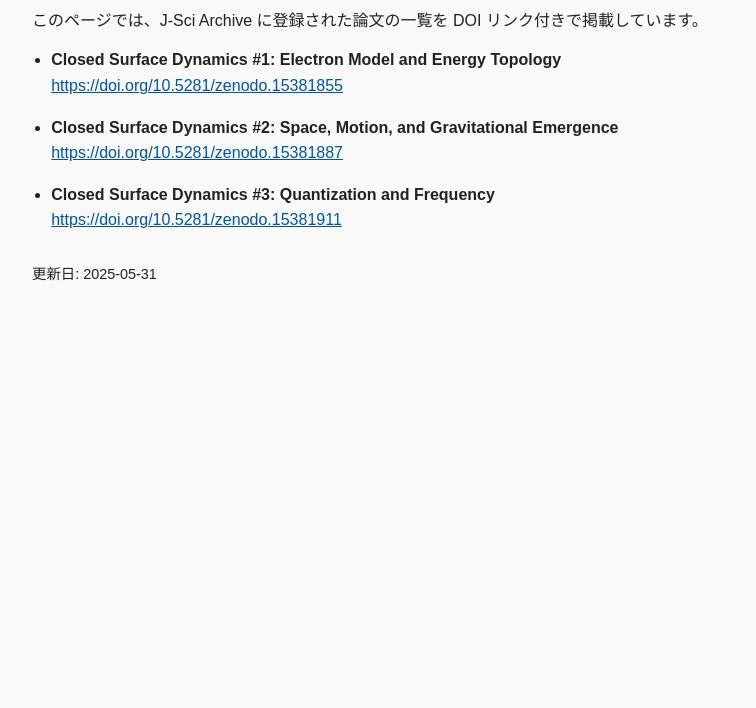
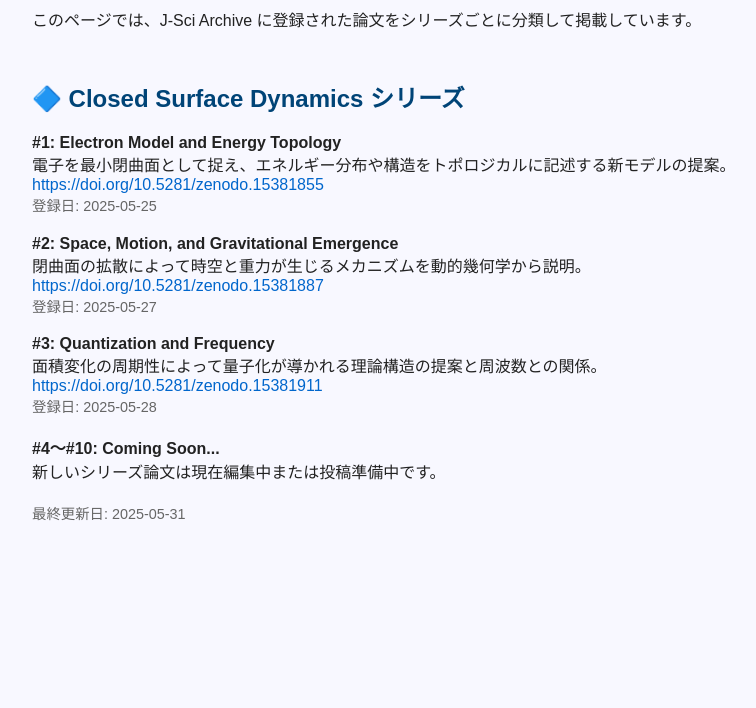
Before and after one commit to tetsuo0827/j-sci-archive, a plain HTML site: page papers.html in a window 1280 px wide. Shown: the part 92-800 px from the top of the page, without its empty margins (0-756 px from the left). Drawn offline with Linux system fonts and the light colour scheme.

Commit message:
Update papers.html

```diff
--- a/papers.html
+++ b/papers.html
@@ -5,43 +5,69 @@
   <title>論文一覧 - J-Sci Archive</title>
   <style>
     body {
-            font-family: 'Yu Gothic', 'Hiragino Kaku Gothic ProN', sans-serif;
+      font-family: 'Yu Gothic', sans-serif;
       margin: 2em;
-            background-color: #f9f9f9;
+      background-color: #f8f8ff;
       color: #222;
     }
     h1 {
-            color: #0077aa;
+      color: #0055aa;
     }
-        ul {
-            padding-left: 1.2em;
+    h2 {
+      color: #004477;
+      margin-top: 2em;
     }
-        li {
-            margin-bottom: 1em;
-            line-height: 1.6;
+    .entry {
+      margin-bottom: 1.2em;
     }
-        a {
-            color: #0055aa;
+    .entry a {
+      color: #0066cc;
+      text-decoration: none;
+    }
+    .entry a:hover {
+      text-decoration: underline;
+    }
+    .date {
+      font-size: 0.9em;
+      color: #666;
     }
   </style>
 </head>
 <body>
+
   <h1>論文一覧</h1>
-    <p>このページでは、J-Sci Archive に登録された論文の一覧を DOI リンク付きで掲載しています。</p>
-    <ul>
-        <li>
-            <strong>Closed Surface Dynamics #1: Electron Model and Energy Topology</strong><br>
-            <a href="https://doi.org/10.5281/zenodo.15381855" target="_blank">https://doi.org/10.5281/zenodo.15381855</a>
-        </li>
-        <li>
-            <strong>Closed Surface Dynamics #2: Space, Motion, and Gravitational Emergence</strong><br>
-            <a href="https://doi.org/10.5281/zenodo.15381887" target="_blank">https://doi.org/10.5281/zenodo.15381887</a>
-        </li>
-        <li>
-            <strong>Closed Surface Dynamics #3: Quantization and Frequency</strong><br>
-            <a href="https://doi.org/10.5281/zenodo.15381911" target="_blank">https://doi.org/10.5281/zenodo.15381911</a>
-        </li>
-    </ul>
-    <p style="margin-top: 2em; font-size: 0.9em;">更新日: 2025-05-31</p>
+  <p>このページでは、J-Sci Archive に登録された論文をシリーズごとに分類して掲載しています。</p>
+
+  <h2>🔷 Closed Surface Dynamics シリーズ</h2>
+
+  <div class="entry">
+    <strong>#1: Electron Model and Energy Topology</strong><br>
+    電子を最小閉曲面として捉え、エネルギー分布や構造をトポロジカルに記述する新モデルの提案。<br>
+    <a href="https://doi.org/10.5281/zenodo.15381855" target="_blank">https://doi.org/10.5281/zenodo.15381855</a><br>
+    <span class="date">登録日: 2025-05-25</span>
+  </div>
+
+  <div class="entry">
+    <strong>#2: Space, Motion, and Gravitational Emergence</strong><br>
+    閉曲面の拡散によって時空と重力が生じるメカニズムを動的幾何学から説明。<br>
+    <a href="https://doi.org/10.5281/zenodo.15381887" target="_blank">https://doi.org/10.5281/zenodo.15381887</a><br>
+    <span class="date">登録日: 2025-05-27</span>
+  </div>
+
+  <div class="entry">
+    <strong>#3: Quantization and Frequency</strong><br>
+    面積変化の周期性によって量子化が導かれる理論構造の提案と周波数との関係。<br>
+    <a href="https://doi.org/10.5281/zenodo.15381911" target="_blank">https://doi.org/10.5281/zenodo.15381911</a><br>
+    <span class="date">登録日: 2025-05-28</span>
+  </div>
+
+  <!-- 今後のシリーズを追加 -->
+  <div class="entry">
+    <strong>#4〜#10: Coming Soon...</strong><br>
+    新しいシリーズ論文は現在編集中または投稿準備中です。
+  </div>
+
+  <p class="date">最終更新日: 2025-05-31</p>
+
 </body>
 </html>
```
Lines whose indentation alone changed are shown as unchanged.
